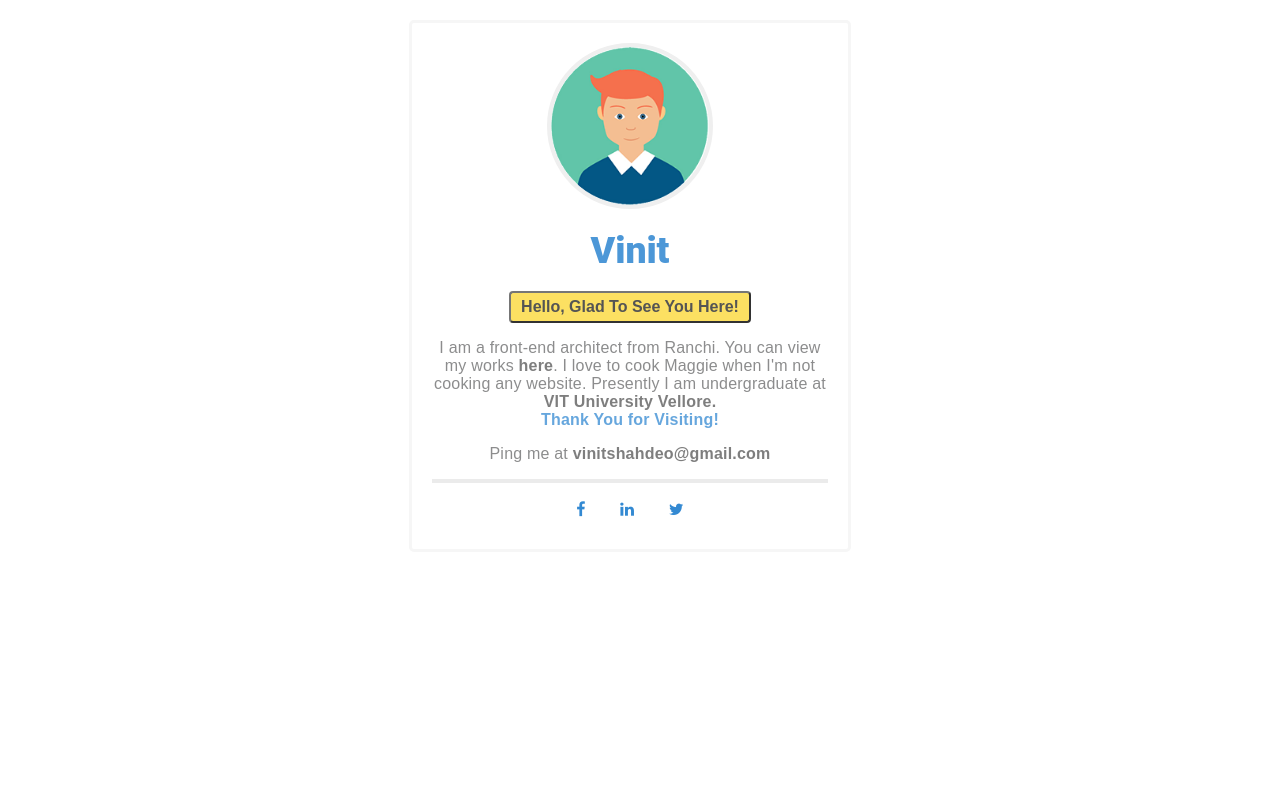
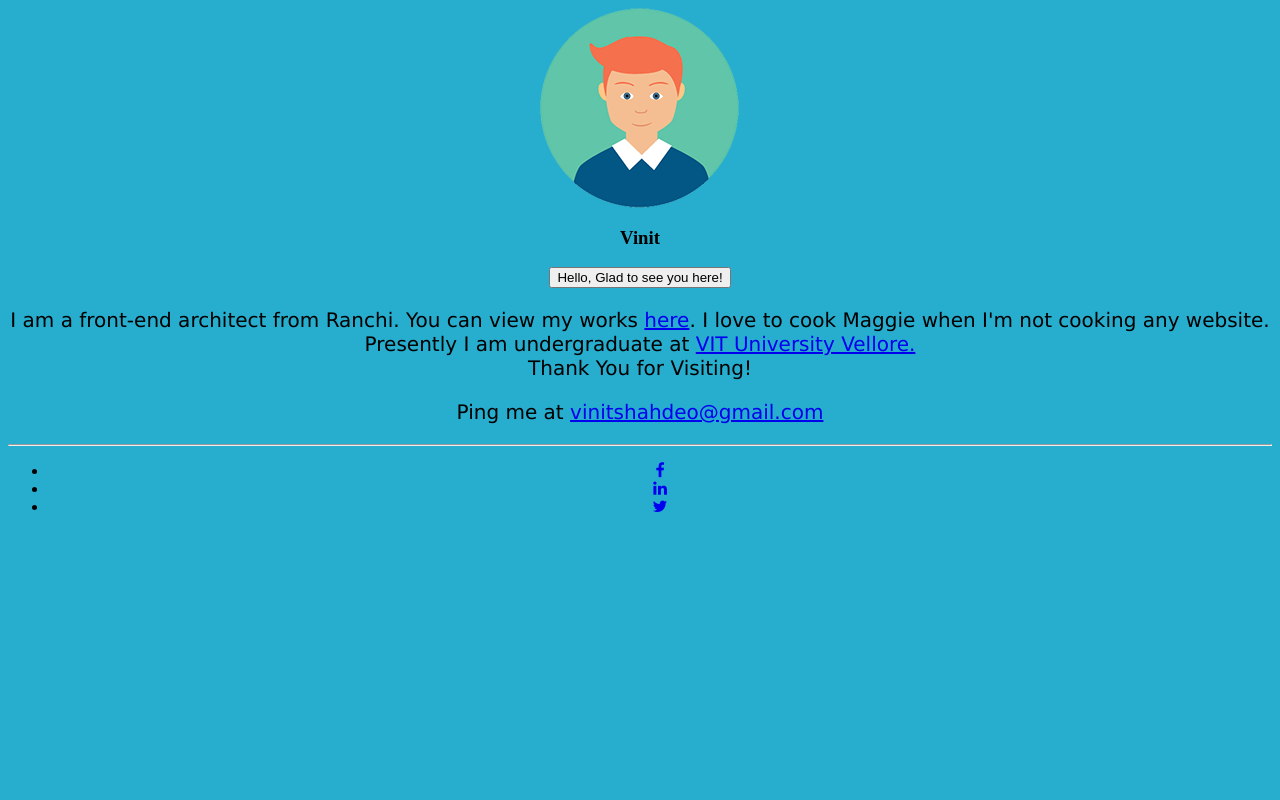
Before and after one commit to vinitshahdeo/SimpleBio, a PHP site: page / in a window 1280 px wide. Run offline with PHP 8.4, Linux system fonts and the light colour scheme.

Commit message:
Add files via upload
css file

```diff
--- a/style.css
+++ b/style.css
@@ -1,217 +1,18 @@
-/*
-* Author - Vinit Shahdeo
-* Email - vinitshahdeo@gmail.com
-*/
 body {
-	font-family: 'Montserrat', sans-serif;
-    color: #404142;
-    font-size: 16px;
-	letter-spacing: 0.2px;
-}
-h1, h2, h3, h4, h5, h6 {
-	font-weight: 800;
-    font-family: 'Roboto', sans-serif;
-    text-transform: capitalize;
-    letter-spacing: -0.1px;
-    opacity:0.7;
-}
-hr {
-  height: 0;
-  border:2px solid #404142;
-  opacity: 0.1;
-  -webkit-box-sizing: content-box;
-     -moz-box-sizing: content-box;
-          box-sizing: content-box;
-}
-ul {
-	margin: 0;
-	padding: 0;
-	list-style: none;
-}
-a {
-	-webkit-transition: all 0.3s;
-  	-moz-transition: all 0.3s;
-  	     transition: all 0.3s;
-}
-a:hover, a:focus, a:active, a:visited {
-    text-decoration: none;
+  background-color: #27ADCE;
 }
 
-/* Button for title text */
-.btn {
-	text-transform: capitalize;
-    font-weight: 600;
-    -webkit-transition: all 0.6s;
-    -moz-transition: all 0.6s;
-        transition: all 0.6s;
-
-}
-.btn-lg {
-	padding: 5px 10px;
-    font-size: 16px;
-    line-height: none;
-    border-radius: 4px;
+h1 {
+  color: white;
+  text-align: center;
 }
 
-.btn-yellow {
-	background-color: #fcd93b;
-	color: #2a2a2a;
-	opacity: 0.8;
-    -webkit-transition: all 0.6s;
-    -moz-transition: all 0.6s;
-    transition: all 0.6s;
-
+p {
+  font-family: verdana;
+  font-size: 20px;
 }
-.btn-yellow:hover {
-	opacity: 0.9;
-    text-transform: uppercase;
-    cursor: pointer;
+img {
+  display: block;
+  margin-left: auto;
+  margin-right: auto;
 }
-
-.btn-red {
-	background-color: rgb(251,155,79);
-	color: #fff;
-	opacity: 0.8;
-    -webkit-transition: all 0.6s;
-    -moz-transition: all 0.6s;
-    transition: all 0.6s;
-
-}
-.btn-red:hover {
-	opacity: 0.9;
-    text-transform: uppercase;
-    cursor: pointer;
-}
-
-/* div class */
-.about {
-	padding: 20px;
-	margin-top: 20px;
-}
-.about span {
-	font-size: 2em;
-    color: #016cc7;
-}
-            .about p{
-                opacity:0.6;
-            }
-             .about p span{
-                color:#016cc7;
-                 font-size:1em;
-                 opacity: 1.0;
-                 font-weight: bolder;
-                 -webkit-transition: all 0.8s;
-  	-moz-transition: all 0.8s;
-  	transition: all 0.8s;
-            }
-       .about p span:hover{
-               letter-spacing: 0.1px;
-               text-transform: uppercase;
-           cursor: pointer;
-            }
-            .about a{
-                text-decoration:none;
-                font-weight:bold;
-                color:#2a2a2a;
-            }
-            .about a:hover{
-                color:#016cc7;
-            }
-.main .about {
-	width: 31.333333%;
-	-webkit-transition: all 0.3s;
-  	-moz-transition: all 0.3s;
-  	transition: all 0.3s;
-  	margin-right: 20px;
-  	border: 3px solid #f6f6f6;
-    border-radius: 5px;
-}
-.main .about:hover {
-    box-shadow: 3px 3px 10px #ccc;
-    transform: translateY(-10px);
-}
-/* Display picture */
-.main-img {
-	max-width: 40%;
-    border: 4px solid #efefef;
-    border-radius: 50%;
-    -moz-transition: all 0.3s;
-  -webkit-transition: all 0.3s;
-  transition: all 0.3s;
-}
-        .main-img:hover{
-           -moz-transform: scale(1.05);
-  -webkit-transform: scale(1.05);
-  transform: scale(1.05);
-            cursor: pointer;
-             filter: grayscale(100%);
-    -webkit-filter: grayscale(100%);
-    filter: gray;
-
-        }
-/* Social Media icons */
-ul.social li {
-	list-style: none;
-	display: inline-block;
-	margin: 10px 5px;
-}
-ul.social li a {
-
-	padding: 0 10px;
-}
-.fa{
-	color:#016cc7;
-    opacity: 0.8;
-}
-        .fa:hover{
-            opacity: 0.8;
-            color:#dd5138;
-        }
-
- /* === Custom Colors of original logo===
-* Remove comments if you want to use it
-*/
-/*
-        .fa-linkedin:hover{
-            color:#4099ff;
-        }
-        .fa-github:hover{
-            color:#2a2a2a;
-        }
-        .fa-facebook:hover{
-            color:#3b5998;
-        }*/
-
-
-/*
- ===Custom Media Queries===
- */
-
-/* Mobile */
-
-@media (max-width: 767px) {
-
-    .main .about {
-        width: 100%
-    }
-}
-
-
-/* iPad Portrait */
-
-@media (min-width: 768px) and (max-width: 991px) {
-
-    .main .about {
-        width: 49%;
-        margin-right: 7px;
-    }
-}
-
-/* iPad Landscape */
-
-@media (min-width: 992px) and (max-width: 1199px) {
-    .main .about {
-        width: 49%;
-        margin-right: 9px;
-    }
-}
```
